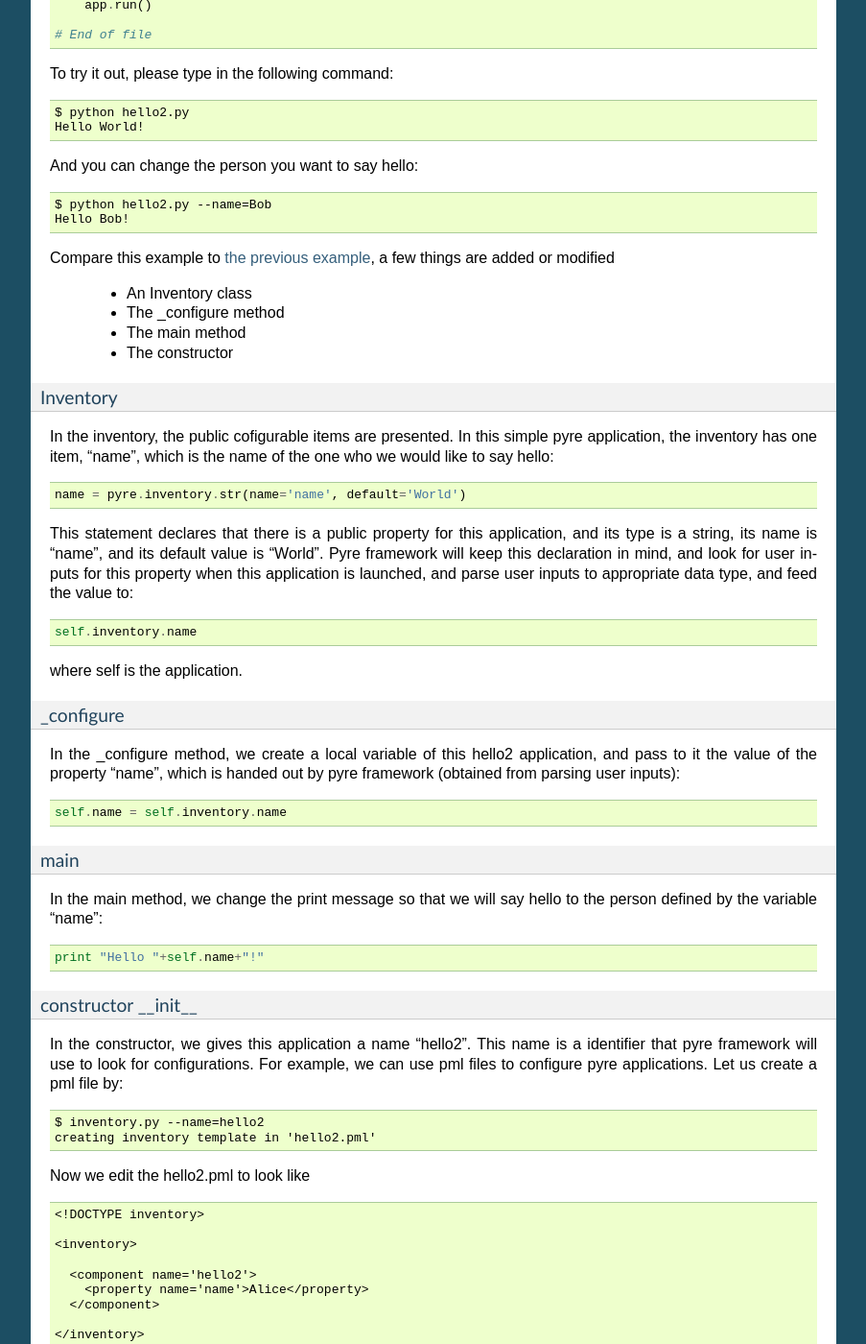
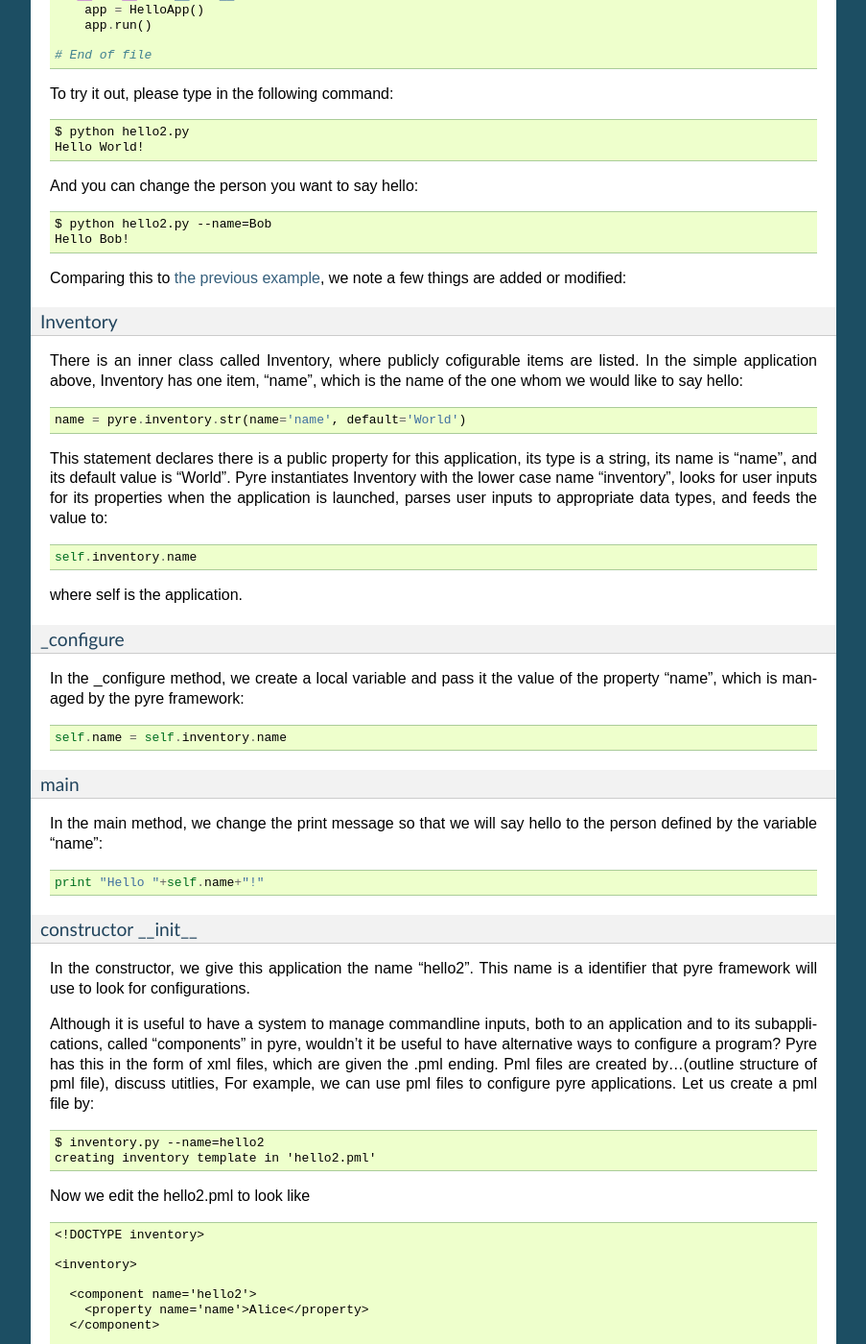
Before and after one commit to danse-inelastic/pyre, a Sphinx documentation site: the page built from docs/pyreTutorials.rst, in a window 1280 px wide and 1400 px high, scrolled down 1743 px. Shown: the whole window at 96% size, without its empty margins (198-1101 px from the left). Built offline with Sphinx 7.4.7, drawn with Linux system fonts in a browser that asks for light colours; formulas are drawn with MathJax 3; some of the changed text lies outside the part shown.

Commit message:
a few fixes

```diff
--- a/docs/pyreInstallation.rst
+++ b/docs/pyreInstallation.rst
@@ -3,7 +3,7 @@
 Installation
 =================
 
-:ref:`Pure python version<pure-python-distrib>` of pyre is a very good start point to try out pyre, and for many applications, it is actually adequate.
+:ref:`Pure python version<pure-python-distrib>` of pyre is a good starting point to try out pyre, and for most python applications, is adequate.
 
 
 
--- a/docs/pyreTutorials.rst
+++ b/docs/pyreTutorials.rst
@@ -26,7 +26,7 @@
 The simplest pyre application
 ^^^^^^^^^^^^^^^^^^^^^^^^^^^^^^
 
-Please open your favorite editor and type in the following (or download it: `hello1.py <tutorials/hello1.py>`_::
+Please open your favorite editor and type in the following (or download it: `hello1.py <tutorials/hello1.py>`_)::
 
   #!/usr/bin/env python
 
@@ -55,21 +55,20 @@
   $ python hello1.py
   Hello World!
 
-Here are a few things needs attention:
+Here are a few things to note:
 
- * A pyre application needs to be inherited from pyre.applications.Script.Script
-   class.
- * The new application class needs a method "main". This method will be executed   when the application is launched.
+ * A pyre application needs to inherit from pyre.applications.Script.Script.
+ * It needs a method named "main". This method will be executed when the application is launched.
  * The application's constructor has a keyword argument "name", and this name
-   is the key that pyre framework will use to find the application's
+   is the key the pyre framework will use to find the application's
    configuration items.
 
-You may wonder why we need to create this pyre application instead of
-just simply using the python one-liner to achieve the same effect::
+You may wonder why we need this larger pyre application instead of
+just using the python one-liner to achieve the same effect::
 
   >>> print "Hello World!"
 
-In the next step we will make this application a little bit more configurable
+This will become apparent in the next few sections.  The next step is to make this application a little more configurable
 and interesting.
 
 
@@ -124,31 +123,26 @@
   $ python hello2.py --name=Bob
   Hello Bob!
 
-Compare this example to :ref:`the previous example <helloworld1>`, a few things
-are added or modified
-
-  * An Inventory class
-  * The _configure method
-  * The main method
-  * The constructor
+Comparing this to :ref:`the previous example <helloworld1>`, we note a few things
+are added or modified:
 
 
 Inventory
 """"""""""
-In the inventory, the public cofigurable items are presented.
-In this simple pyre application, the inventory has one item,
-"name", which is the name of the one who we would like to say
+There is an inner class called Inventory, where publicly cofigurable items are listed.
+In the simple application above, Inventory has one item,
+"name", which is the name of the one whom we would like to say
 hello::
 
   name = pyre.inventory.str(name='name', default='World')
 
-This statement declares that there is a public property for
-this application, and its type is a string, its name is "name",
+This statement declares there is a public property for
+this application, its type is a string, its name is "name",
 and its default value is "World".
-Pyre framework will keep this declaration in mind, and look
-for user inputs for this property when this application is
-launched, and parse user inputs to appropriate data type,
-and feed the value to::
+Pyre instantiates Inventory with the lower case name "inventory", looks
+for user inputs for its properties when the application is
+launched, parses user inputs to appropriate data types,
+and feeds the value to::
 
   self.inventory.name
 
@@ -157,29 +151,30 @@
 
 _configure
 """"""""""
-In the _configure method, we create a local variable of this
-hello2 application, and pass to it the value of the property
-"name", which is handed out by pyre framework
-(obtained from parsing user inputs)::
+In the _configure method, we create a local variable and pass it the value of the property
+"name", which is managed by the pyre framework::
 
   self.name = self.inventory.name
 
 
 main
 """"
-
 In the main method, we change the print message so that we
 will say hello to the person defined by the variable "name"::
 
   print "Hello "+self.name+"!"
 
 
+.. brandon: need a better introduction to pml files here...and utilities like invenetory.py
 constructor __init__
 """"""""""""""""""""""""""""""
+In the constructor, we give this application the name "hello2".
+This name is a identifier that pyre framework will use to
+look for configurations.
 
-In the constructor, we gives this application a name "hello2".
-This name is a identifier that pyre framework will use to
-look for configurations.  For example, we can use pml files
+
+Although it is useful to have a system to manage commandline inputs, both to an application and to its subapplications, called "components" in pyre, wouldn't it be useful to have alternative ways to configure a program? Pyre has this in the form of xml files, which are given the .pml ending.  Pml files are created by...(outline structure of pml file), discuss utitlies,
+For example, we can use pml files
 to configure pyre applications.  Let us create a pml file by::
 
   $ inventory.py --name=hello2
@@ -203,7 +198,7 @@
   $ python hello2.py
   Hello Alice!
 
-Pyre framework looks for pml files by looking for the
+Pyre looks for pml files by looking for the
 names of the pyre components (pyre application is also a pyre component),
 and it found "hello2.pml", and the configurations in this
 file is used.
@@ -437,9 +432,9 @@
 
   --greeter=fancy-greeter
 
-tells pyre framework to use the component named "fancy-greeter" instead
+tells pyre to use the component named "fancy-greeter" instead
 of the default component for the facility "greeter".
-Pyre framework then looks for this "fancy-greeter" component
+Pyre then looks for this "fancy-greeter" component
 by looking for "fancy-greeter.odb" in a few directories
 (~/.pyre and current directory).
 The fancy-greeter.odb file must have a method "greeter", which
@@ -450,7 +445,5 @@
 
 Apparently this feature is very useful since you can switch the computation
 engine easily with pyre applications. For example, if you have
-an application that do parametric fitting and this application makes use
-of a optimizer. You can declare an "optimizer" facility and easily
-use pyre machineries to order the application to use different optimizers
-implemented using different algorithms.
+an application that does parametric fitting and this application makes use
+of a optimizer, you can declare an "optimizer" facility and use pyre's internal component-handling machinery to tell the application to switch optimizers from the command line.
```
Also changed, not shown: docs/pyreBasics.rst (+1 -36 lines), docs/pyrePackages.rst (+39 -0 lines), docs/pyreUtilities.rst (+32 -2 lines).
